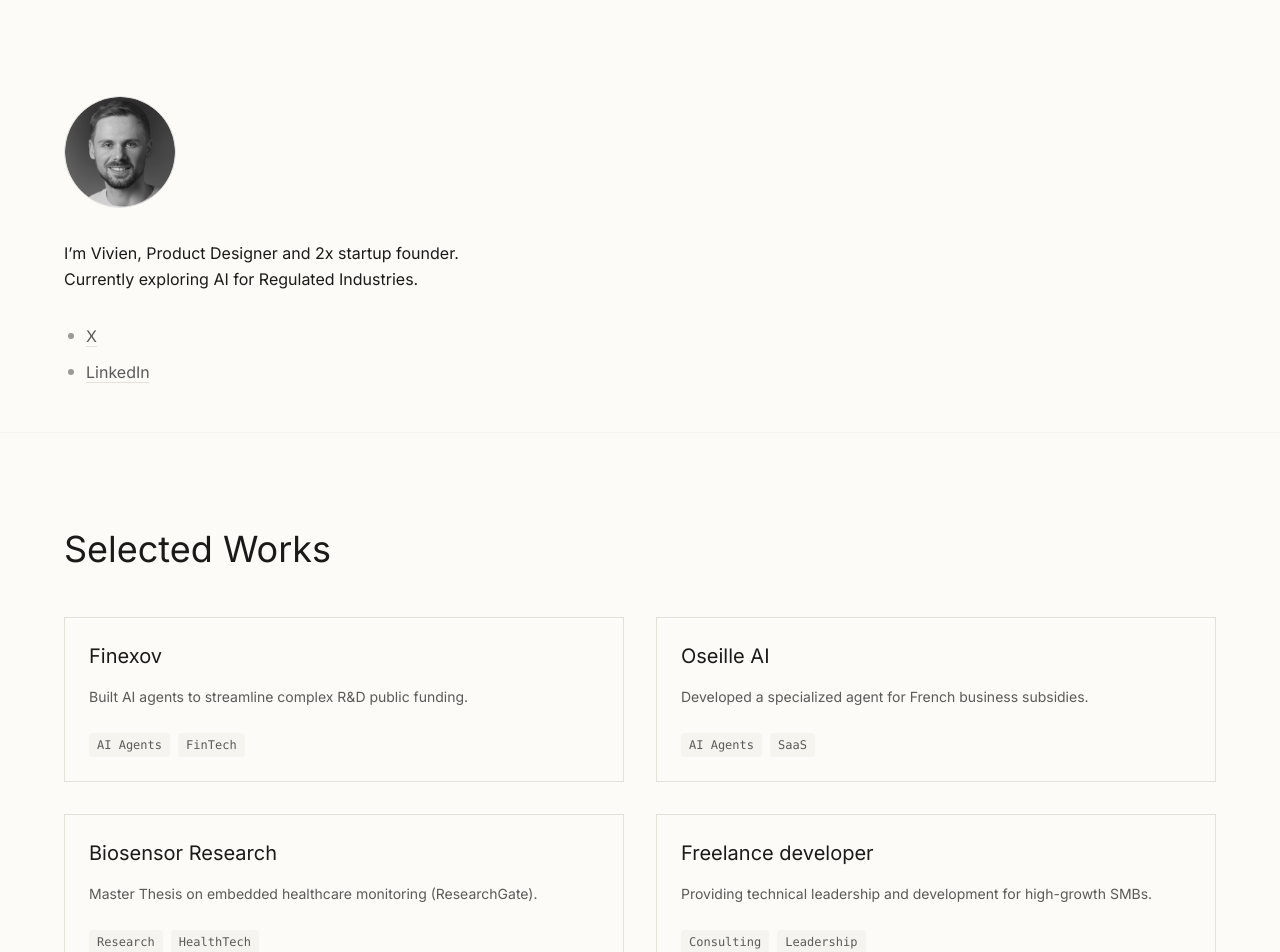
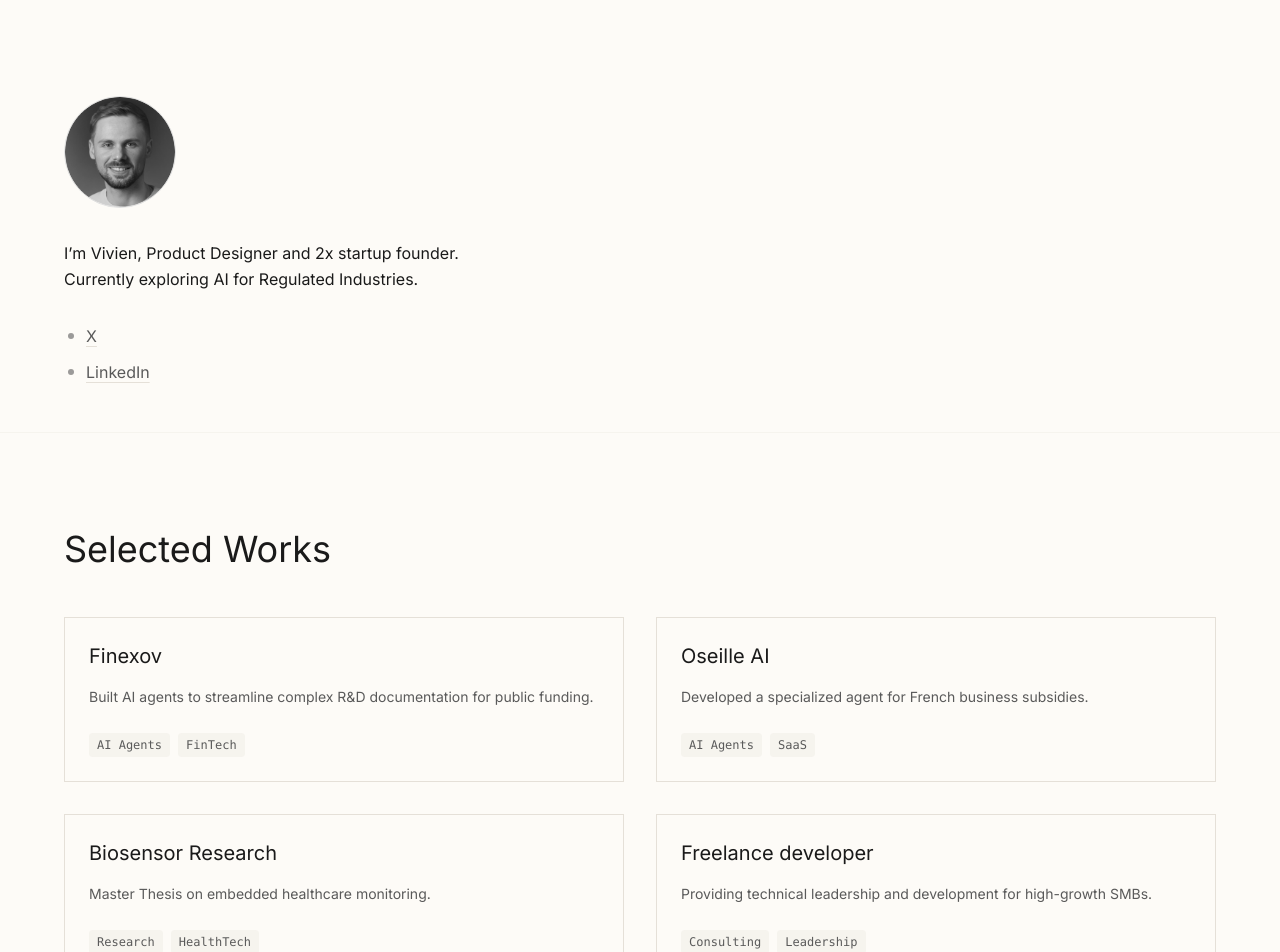
Before and after one commit to VivienP/personal-website, a React (Vite) app: page / in a window 1280 px wide. Shown: the top 952 px of the page. Built offline with nearby package versions, Linux system fonts and the light colour scheme; a web font is replaced by a local one.

Commit message:
Minor Main Page Update

```diff
--- a/src/sections/Projects.jsx
+++ b/src/sections/Projects.jsx
@@ -6,7 +6,7 @@ const projects = [
     {
         id: 1,
         title: "Finexov",
-        description: "Built AI agents to streamline complex R&D public funding.",
+        description: "Built AI agents to streamline complex R&D documentation for public funding.",
         tags: ["AI Agents", "FinTech"],
         link: "https://www.finexov.com/",
         github: "#"
@@ -22,7 +22,7 @@ const projects = [
     {
         id: 3,
         title: "Biosensor Research",
-        description: "Master Thesis on embedded healthcare monitoring (ResearchGate).",
+        description: "Master Thesis on embedded healthcare monitoring.",
         tags: ["Research", "HealthTech"],
         link: "/blog/biowatch",
         github: "#"
```
